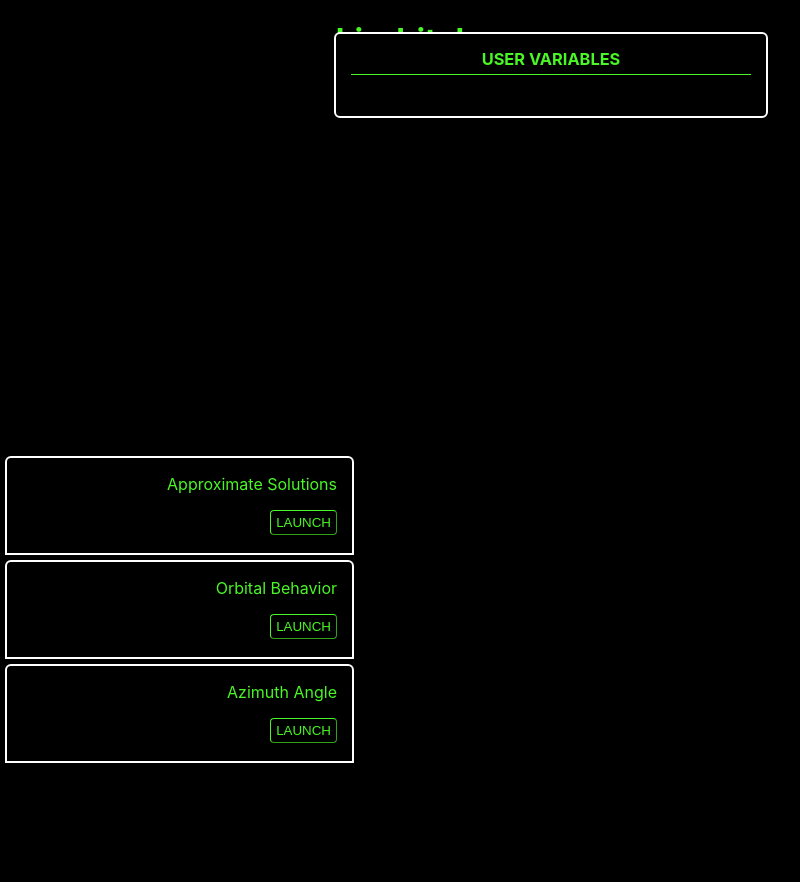
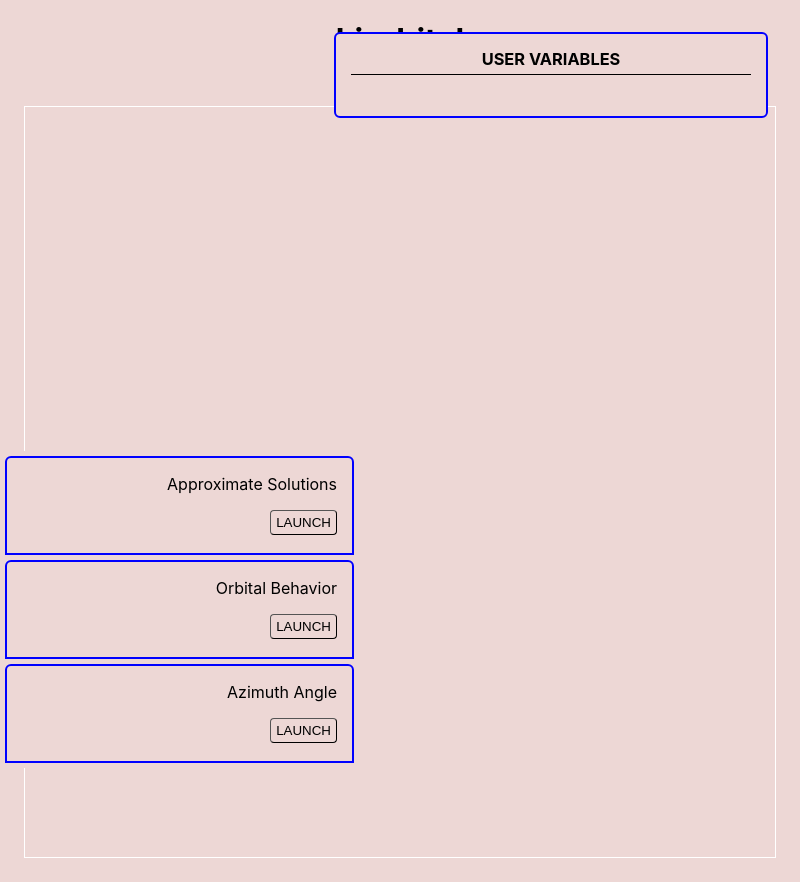
Before and after one commit to doyxn/kj-orbital, an Electron app: page index.html in a window 800 px wide. Drawn offline with Linux system fonts and the light colour scheme.

Commit message:
changed styling theme

```diff
--- a/electron/renderer.js
+++ b/electron/renderer.js
@@ -47,12 +47,12 @@ function renderForm(data) {
 }
 
 // Event listener for form submission button
-const submitButton = document.querySelector('.form-submit-button');
-submitButton.addEventListener('click', () => {
-    const form = document.getElementById('simulationForm');
-    const simulationType = form ? form.dataset.simulation : null;
-    renderSimulation(simulationType);
-});
+// const submitButton = document.querySelector('.form-submit-button');
+// submitButton.addEventListener('click', () => {
+//     const form = document.getElementById('simulationForm');
+//     const simulationType = form ? form.dataset.simulation : null;
+//     renderSimulation(simulationType);
+// });
 
 // Function to render simulation graphics
 function renderSimulation(simulationType) {
--- a/index.html
+++ b/index.html
@@ -37,8 +37,9 @@
       <h3>USER VARIABLES</h3>
       <div id="form-variable-box"></div>
     </div>
-    <div id="globe-container"></div>
+    <div id="globe-container">
+      <canvas id="globe-canvas"></canvas>
+    </div>
   </body>
-  <!-- <script src="https://cdn.jsdelivr.net/npm/three@0.165.0/build/three.min.js"></script> -->
   <script type="module" src="./electron/renderer.js"></script>
 </html>
--- a/src/styles.css
+++ b/src/styles.css
@@ -1,6 +1,6 @@
 * {
-    background-color: black;
-    color: #4AF626;
+    background-color: #edd7d5;
+    color: #000000;
 }
 
 body {
@@ -35,20 +35,20 @@ body {
     padding-right: 15px;
     padding-bottom: 15px;
 
-    border: 2px solid white;
+    border: 2px solid blue;
 }
 
 .section:hover {
     /* increase the height and expand the content */
     height: 220px;
-    border: 2px solid #4AF626;
+    border: 2px solid #000000;
     text-align: right;
 }
 
 .section-button {
     /* the launch button for each kj-project */
     content: 'LAUNCH';
-    border-color: #4AF626;
+    border-color: #000000;
     border-radius: 4px;
     border-width: 1px;
     padding: 4px 5px;
@@ -57,11 +57,11 @@ body {
 .section-button:hover {
   cursor: pointer;
   color: black;
-  background-color: #4AF626;
+  background-color: ##edd7d5;
 }
 
 p.section-desc {
-    color: white;
+    color: blue;
 }
 
 .form-variable-container {
@@ -72,8 +72,8 @@ p.section-desc {
   right: 2rem;
   width: 400px;
   position: fixed;
-  color: #4AF626;
-  border: 2px solid white;
+  color: #000000;
+  border: 2px solid blue;
   border-radius: 6px;
   padding: 15px;
   font-size: 14px;
@@ -81,7 +81,7 @@ p.section-desc {
 
 .form-variable-container h3 {
   margin-top: 0;
-  border-bottom: 1px solid #4AF626;
+  border-bottom: 1px solid #000000;
   padding-bottom: 5px;
 }
 
@@ -108,8 +108,8 @@ p.section-desc {
 
 #form-variable-box input {
   background: black;
-  color: #4AF626;
-  border: 1px solid #4AF626;
+  color: #ffffff;
+  border: 1px solid #ffffff;
   border-radius: 4px;
   box-sizing: border-box;
   width: 50%;
@@ -123,8 +123,8 @@ input[type="number"]::-webkit-inner-spin-button {
 }
 
 .form-submit-button {
-  background-color: black;
-  color: #4AF626;
+  background-color: #edd7d5;
+  color: #000000;
   padding: 8px 12px;
   border: 1px solid #4AF626;
   border-radius: 4px;
@@ -133,7 +133,7 @@ input[type="number"]::-webkit-inner-spin-button {
 
 .form-submit-button:hover {
   background-color: #4AF626;
-  color: black;
+  color: #edd7d5;
   cursor: pointer;
 }
 
@@ -146,4 +146,9 @@ input[type="number"]::-webkit-inner-spin-button {
   align-items: center;
 }
 
- canvas { display: block; }
+  #globe-canvas {
+    width: 750px;
+    height: 750px;
+    display: block;
+    border: 1px solid #fff;
+  }
```
